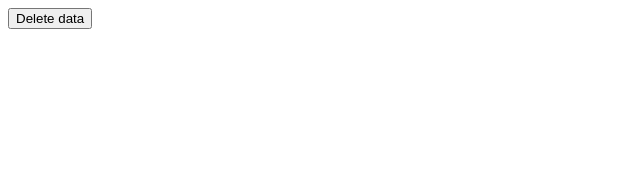
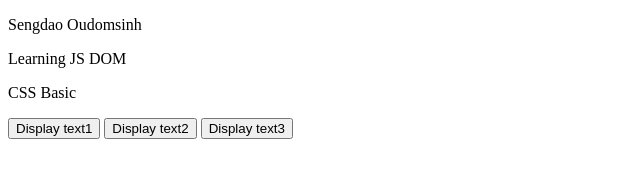
Before and after one commit to soudomsinh/JavaScript, a plain HTML site: page index.html in a window 1280 px wide. Shown: the whole page, without its empty margins (0-640 px from the left). Drawn offline with Linux system fonts and the light colour scheme.

Commit message:
JS DOM tutorial

```diff
--- a/index.html
+++ b/index.html
@@ -5,9 +5,17 @@
     <meta http-equiv="X-UA-Compatible" content="IE=edge">
     <meta name="viewport" content="width=device-width, initial-scale=1.0">
     <title>Document</title>
-    <script src="index.js"></script>
 </head>
 <body>
-    <button onclick="deleteData()">Delete data</button>
+    <p >Sengdao Oudomsinh</p>
+    <p id="demo" >Learning JS DOM</p>
+    <p class="mycss">CSS Basic</p>
+
+    <button onclick="displayText1()"> Display text1</button>
+    <button onclick="displayText2()"> Display text2</button>
+    <button onclick="displayText3()"> Display text3</button>
+
+
+    <script src="index.js"></script>
 </body>
 </html>
--- a/index.js
+++ b/index.js
@@ -1,10 +1,46 @@
-// confirmation
+// JS DOM = JavaScript Document Object Method
 
-function deleteData(){
-    let result = confirm("Do you want to delete your data? ")
-    if (result) {
-        console.log("Deleted successfully");
-    }else{
-        console.log("Delete cancelled");
-    }
-}
+let p = document.getElementsByTagName('p');
+console.log(p);
+
+// let mydemo = document.getElementById('demo');
+let mydemo2 = document.querySelector('#demo');
+// console.log(mydemo);
+console.log(mydemo2);
+
+
+let mycss = document.querySelector('.mycss');
+console.log(mycss);
+
+
+function displayText1() {
+    mydemo.innerText= "<strong>Learning JavaScript and DOM basic </strong>";
+
+
+
+};
+
+function displayText2() {
+    mydemo.innerHTML= "<h1>Learning JavaScript and DOM basic </h1>";
+
+};
+
+
+let j = 10;
+let i = 20;
+function displayText3() {
+    mydemo.innerText= "Rendering variable j = " + j + "," + "Rendering variable i = " + i ;
+    mydemo.innerText= `Rendering j = ${i} and j = ${j}` ;
+
+
+
+
+};
+
+const a = document.querySelector("#demo");
+const b = document.querySelector('.mycss');
+const c = document.querySelectorAll('p')
+
+console.log(a);
+console.log(b);
+console.log(c);
```
